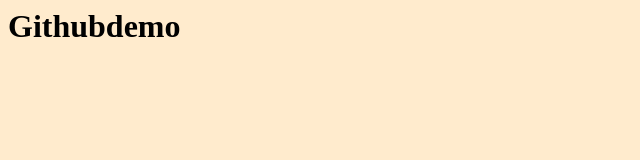
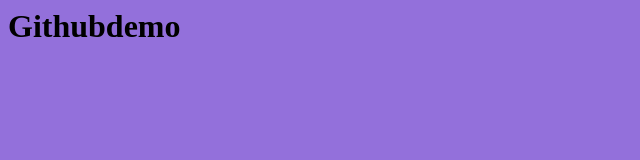
Before and after one commit to avasavi98/demovasantha, a plain HTML site: page index.html in a window 1280 px wide. Shown: the whole page, without its empty margins (0-640 px from the left). Drawn offline with Linux system fonts and the light colour scheme.

Commit message:
colour changed to purple

```diff
--- a/index.html
+++ b/index.html
@@ -1,5 +1,5 @@
 <html>
-    <body style="background-color: blanchedalmond">
+    <body style="background-color: mediumpurple">
     <h1 style="color: black">
         Githubdemo
     </h1>
```
